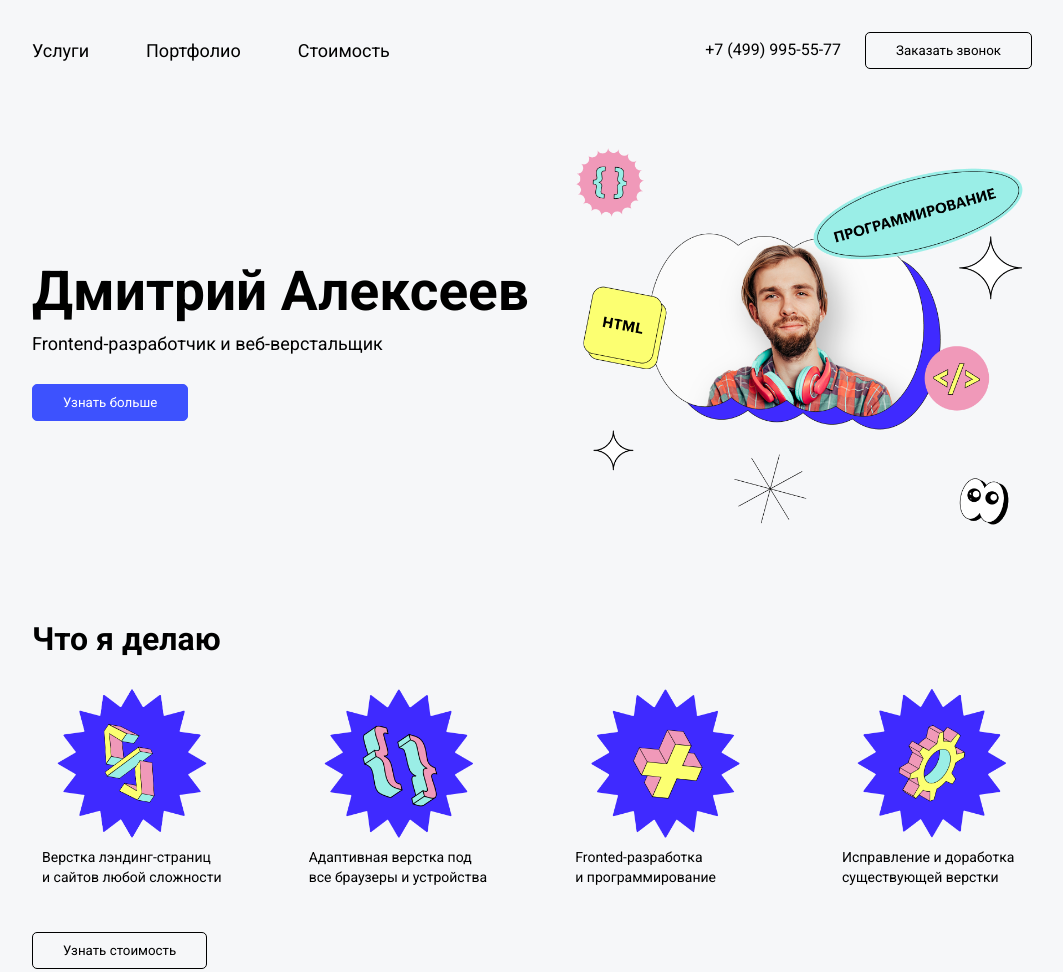
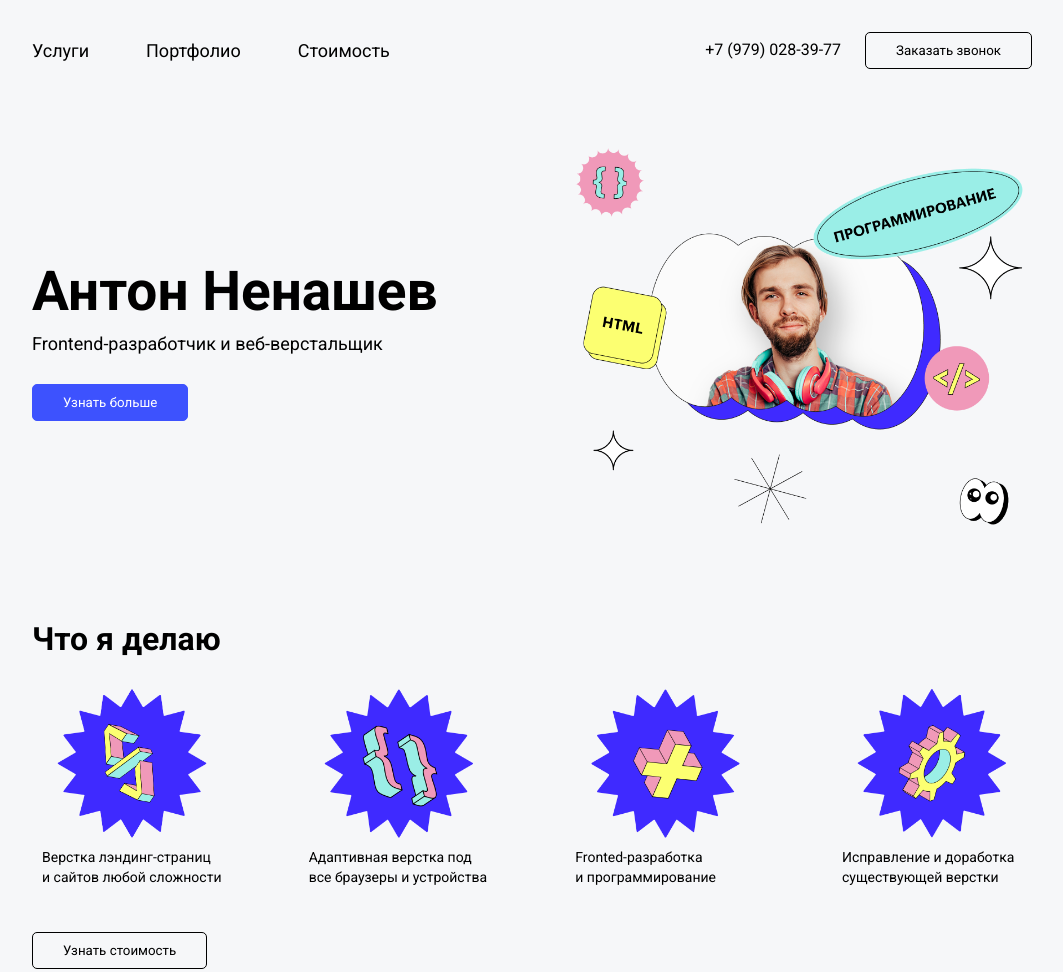
Before and after one commit to AntonNenashev/Frontend, a plain HTML site: page index.html in a window 1280 px wide. Shown: the top 972 px of the page, without its empty margins (108-1171 px from the left). Drawn offline with Linux system fonts and the light colour scheme.

Commit message:
index.html

```diff
--- a/index.html
+++ b/index.html
@@ -393,7 +393,7 @@
             </nav>
 
             <div>
-                <a href="tel:+74999955577" class="phone-number">+7 (499) 995-55-77</a>
+                <a href="tel:+79790283977" class="phone-number">+7 (979) 028-39-77</a>
                 <button class="light-button open-popup">Заказать звонок</button>
             </div>
         </div>
@@ -401,7 +401,7 @@
 
     <section class="first__block">
         <div class="fixed__container">
-            <h1 class="first__header">Дмитрий Алексеев</h1>
+            <h1 class="first__header">Антон Ненашев</h1>
             <p class="paragraph">Frontend-разработчик и&nbsp;веб-верстальщик</p>
             <button class="dark-button open-popup">Узнать больше</button>
         </div>
@@ -451,7 +451,7 @@
 
     <section class="fourth__block">
         <div class="fixed__container">
-            <h2 class="second__header">Адаптивная верстка под все устройства и&nbsp;браузеры от&nbsp;1000&nbsp;р. всего
+            <h2 class="second__header">Адаптивная верстка под все устройства и&nbsp;браузеры от&nbsp;5000&nbsp;р. всего
                 за&nbsp;4&nbsp;часа.*
             </h2>
             <p class="fourth__block-paragraph">* Срок и&nbsp;стоимость могут отличаться от&nbsp;заявленных
```
